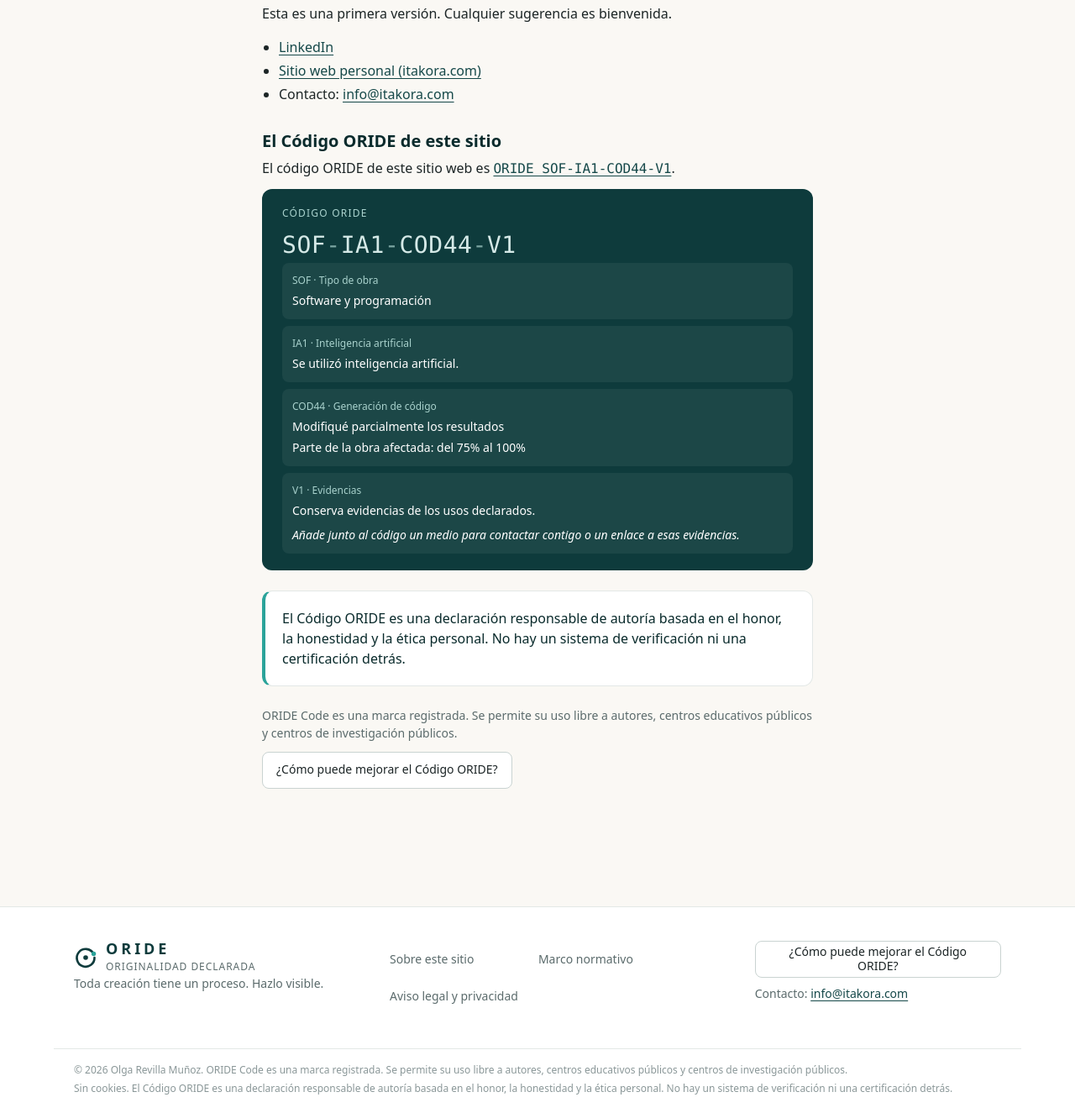
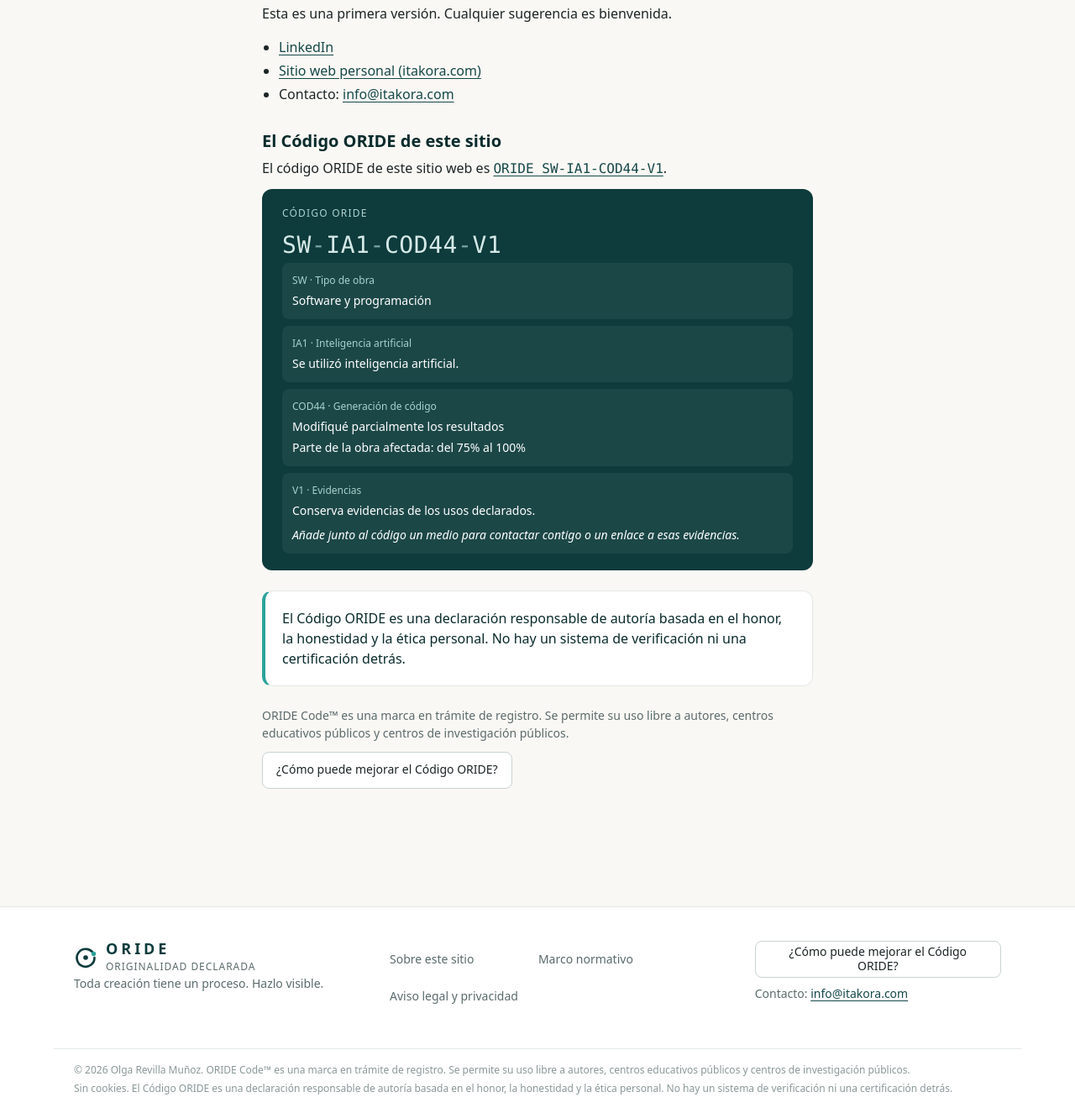
Before and after one commit to Olga-Itakora/Orive, a PHP site: page /sobre.php?lang=es in a window 1280 px wide. Shown: the part 513-1838 px from the top of the page at 84% size. Run offline with PHP 8.4, Linux system fonts and the light colour scheme.

Commit message:
ORIDE v5: rename type codes, Design, trademark pending
- Software: SOF -> SW; Illustration: ILU -> IL
- "Diseño y artes visuales" is now "Diseño" ("Design")
- Trademark notice: ORIDE Code™, registration pending
- This site's code: SW-IA1-COD44-V1

Co-Authored-By: Claude Opus 5.5 <noreply@anthropic.com>
Claude-Session: https://claude.ai/code/session_01FDN8TfbGANAtTbvr3zCh8t

```diff
--- a/php-v5/includes/app.php
+++ b/php-v5/includes/app.php
@@ -137,7 +137,7 @@ ini_set('display_errors', cfg('debug') ? '1' : '0');
 
 // ---------------------------------------------------------------------------
 // Código ORIDE (v5): TIPO-IA1-ACT##-…-V#
-//   TIPO  tipo de obra (SCI, LIT, MUS, PHO, ILU, DES, AUD, SOF, TRA)
+//   TIPO  tipo de obra (SCI, LIT, MUS, PHO, IL, DES, AUD, SW, TRA)
 //   IA0 / IA1  sin IA / con IA. Con IA0 el código termina ahí.
 //   ACT##  actividad opcional + grado de uso (0–5) + alcance (0–4; 0 con los grados 0 y 1)
 //   V0 / V1  evidencias (opcional, al final)
--- a/php-v5/includes/i18n.php
+++ b/php-v5/includes/i18n.php
@@ -31,7 +31,7 @@ const STR = [
         'contact' => 'Contacto',
         'no_cookies' => 'Sin cookies.',
         'home' => 'inicio',
-        'trademark' => 'ORIDE Code es una marca registrada. Se permite su uso libre a autores, centros educativos públicos y centros de investigación públicos.',
+        'trademark' => 'ORIDE Code™ es una marca en trámite de registro. Se permite su uso libre a autores, centros educativos públicos y centros de investigación públicos.',
         'honor' => 'El Código ORIDE es una declaración responsable de autoría basada en el honor, la honestidad y la ética personal. No hay un sistema de verificación ni una certificación detrás.',
         'evidence' => ['No conserva evidencias de los usos declarados.', 'Conserva evidencias de los usos declarados.'],
         'evidence_note' => 'Añade junto al código un medio para contactar contigo o un enlace a esas evidencias.',
@@ -61,7 +61,7 @@ const STR = [
         'text_evidence' => 'Evidencias: %s',
         'link_line' => 'Qué significa: %s',
         'err_form' => 'Un código ORIDE empieza por el tipo de obra y el uso de IA, por ejemplo LIT-IA0 o LIT-IA1-GEN42-V1.',
-        'err_type' => '«%s» no es un tipo de obra. Los tipos son SCI, LIT, MUS, PHO, ILU, DES, AUD, SOF y TRA.',
+        'err_type' => '«%s» no es un tipo de obra. Los tipos son SCI, LIT, MUS, PHO, IL, DES, AUD, SW y TRA.',
         'err_ia' => 'Después del tipo de obra va IA0 (sin IA) o IA1 (con IA).',
         'err_ia0_extra' => 'Con IA0 el código termina ahí.',
         'err_act' => '«%s» no es una actividad de %s.',
@@ -97,7 +97,7 @@ const STR = [
         'contact' => 'Contact',
         'no_cookies' => 'No cookies.',
         'home' => 'home',
-        'trademark' => 'ORIDE Code is a registered trademark. Free use is permitted for authors, public educational institutions and public research centres.',
+        'trademark' => 'ORIDE Code™ is a trademark pending registration. Free use is permitted for authors, public educational institutions and public research centres.',
         'honor' => 'The ORIDE Code is a responsible declaration of authorship based on honour, honesty and personal ethics. There is no verification system or certification behind it.',
         'evidence' => ['Does not keep evidence of the declared uses.', 'Keeps evidence of the declared uses.'],
         'evidence_note' => 'Add a way to contact you, or a link to that evidence, next to the code.',
@@ -127,7 +127,7 @@ const STR = [
         'text_evidence' => 'Evidence: %s',
         'link_line' => 'What it means: %s',
         'err_form' => 'An ORIDE code starts with the type of work and the use of AI, for example LIT-IA0 or LIT-IA1-GEN42-V1.',
-        'err_type' => '“%s” is not a type of work. The types are SCI, LIT, MUS, PHO, ILU, DES, AUD, SOF and TRA.',
+        'err_type' => '“%s” is not a type of work. The types are SCI, LIT, MUS, PHO, IL, DES, AUD, SW and TRA.',
         'err_ia' => 'The type of work is followed by IA0 (no AI) or IA1 (AI used).',
         'err_ia0_extra' => 'With IA0 the code ends there.',
         'err_act' => '“%s” is not an activity of %s.',
--- a/php-v5/includes/taxonomy.php
+++ b/php-v5/includes/taxonomy.php
@@ -45,7 +45,7 @@ const WORK_TYPES = [
         'GEN' => ['Generación visual', 'Creación de imágenes completas o componentes visuales sintéticos mediante IA.', 'Visual generation', 'Creating complete images or synthetic visual components with AI.'],
         'REC' => ['Reconstrucción y mejora', 'Ampliación, completado de regiones, recuperación de detalle, reducción de ruido y mejora de resolución.', 'Reconstruction and enhancement', 'Upscaling, filling in regions, recovering detail, noise reduction and resolution enhancement.'],
     ]],
-    'ILU' => ['es' => 'Ilustración', 'en' => 'Illustration', 'acts' => [
+    'IL' => ['es' => 'Ilustración', 'en' => 'Illustration', 'acts' => [
         'REF' => ['Documentación y referencias', 'Exploración de referentes visuales, estilos, materiales, anatomía y otros recursos.', 'Research and references', 'Exploring visual references, styles, materials, anatomy and other resources.'],
         'IDE' => ['Conceptualización', 'Generación de conceptos visuales, personajes, escenarios y alternativas creativas.', 'Concept development', 'Generating visual concepts, characters, settings and creative alternatives.'],
         'COM' => ['Composición y bocetado', 'Elaboración de bocetos, encuadres, distribución de elementos y organización visual.', 'Composition and sketching', 'Making sketches, framing, arranging elements and visual organisation.'],
@@ -57,7 +57,7 @@ const WORK_TYPES = [
         'REV' => ['Revisión visual', 'Evaluación de composición, legibilidad, coherencia estética y adecuación al encargo.', 'Visual review', 'Evaluating composition, readability, aesthetic coherence and fit with the brief.'],
         'FIN' => ['Preparación final', 'Optimización, separación de elementos, preparación de archivos y exportación.', 'Final preparation', 'Optimising, separating elements, preparing files and exporting.'],
     ]],
-    'DES' => ['es' => 'Diseño y artes visuales', 'en' => 'Design and visual arts', 'acts' => [
+    'DES' => ['es' => 'Diseño', 'en' => 'Design', 'acts' => [
         'IDE' => ['Conceptualización', 'Definición de propuestas, conceptos, estilos, soluciones y direcciones creativas.', 'Concept development', 'Defining proposals, concepts, styles, solutions and creative directions.'],
         'VAR' => ['Exploración de alternativas', 'Generación y comparación de variantes de diseño, estilos, colores y configuraciones.', 'Exploring alternatives', 'Generating and comparing design variants, styles, colours and configurations.'],
         'COM' => ['Composición visual', 'Distribución de elementos, jerarquía visual, organización espacial y composición.', 'Visual composition', 'Arranging elements, visual hierarchy, spatial organisation and composition.'],
@@ -76,7 +76,7 @@ const WORK_TYPES = [
         'DOB' => ['Doblaje y subtitulado', 'Traducción, síntesis o adaptación de voces, sincronización labial y creación de subtítulos.', 'Dubbing and subtitling', 'Translating, synthesising or adapting voices, lip-sync and creating subtitles.'],
         'POS' => ['Posproducción', 'Corrección de color, mejora de imagen y sonido, restauración y acabado técnico.', 'Post-production', 'Colour grading, image and sound enhancement, restoration and technical finishing.'],
     ]],
-    'SOF' => ['es' => 'Software y programación', 'en' => 'Software and programming', 'acts' => [
+    'SW' => ['es' => 'Software y programación', 'en' => 'Software and programming', 'acts' => [
         'REQ' => ['Análisis de requisitos', 'Identificación, especificación y organización de funcionalidades, restricciones y necesidades.', 'Requirements analysis', 'Identifying, specifying and organising features, constraints and needs.'],
         'ARQ' => ['Diseño y arquitectura', 'Diseño de componentes, interfaces, estructuras de datos y organización del sistema.', 'Design and architecture', 'Designing components, interfaces, data structures and system organisation.'],
         'COD' => ['Generación de código', 'Producción de funciones, clases, módulos, scripts y otros componentes de software.', 'Code generation', 'Producing functions, classes, modules, scripts and other software components.'],
--- a/php-v5/sobre.php
+++ b/php-v5/sobre.php
@@ -2,8 +2,8 @@
 declare(strict_types=1);
 require_once __DIR__ . '/includes/app.php';
 
-// Código ORIDE de este sitio web (formato v5). Equivale al anterior IA1-I2-C44-V1 adaptado a software.
-const SITE_CODE = 'SOF-IA1-COD44-V1';
+// Código ORIDE de este sitio web.
+const SITE_CODE = 'SW-IA1-COD44-V1';
 $siteCode = oride_explain(SITE_CODE)['result'];
 
 page_start(t('nav_about'), tr('Quién está detrás de ORIDE, cómo nació y cómo contactar.', 'Who is behind ORIDE, how it started and how to get in touch.'));
```
Also changed, not shown: php-v5/tests/e2e.js (+6 -6 lines), php-v5/tests/run.php (+8 -3 lines), php-v5/README.md.
